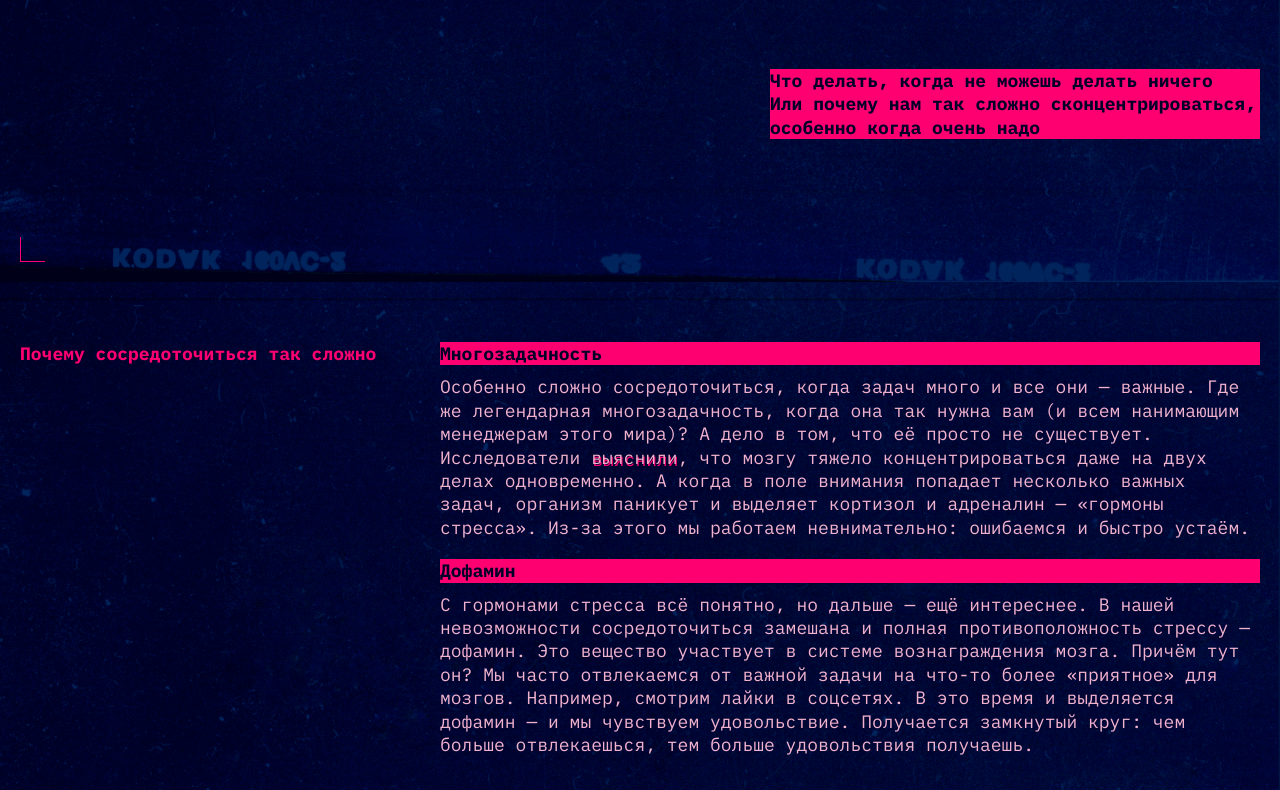
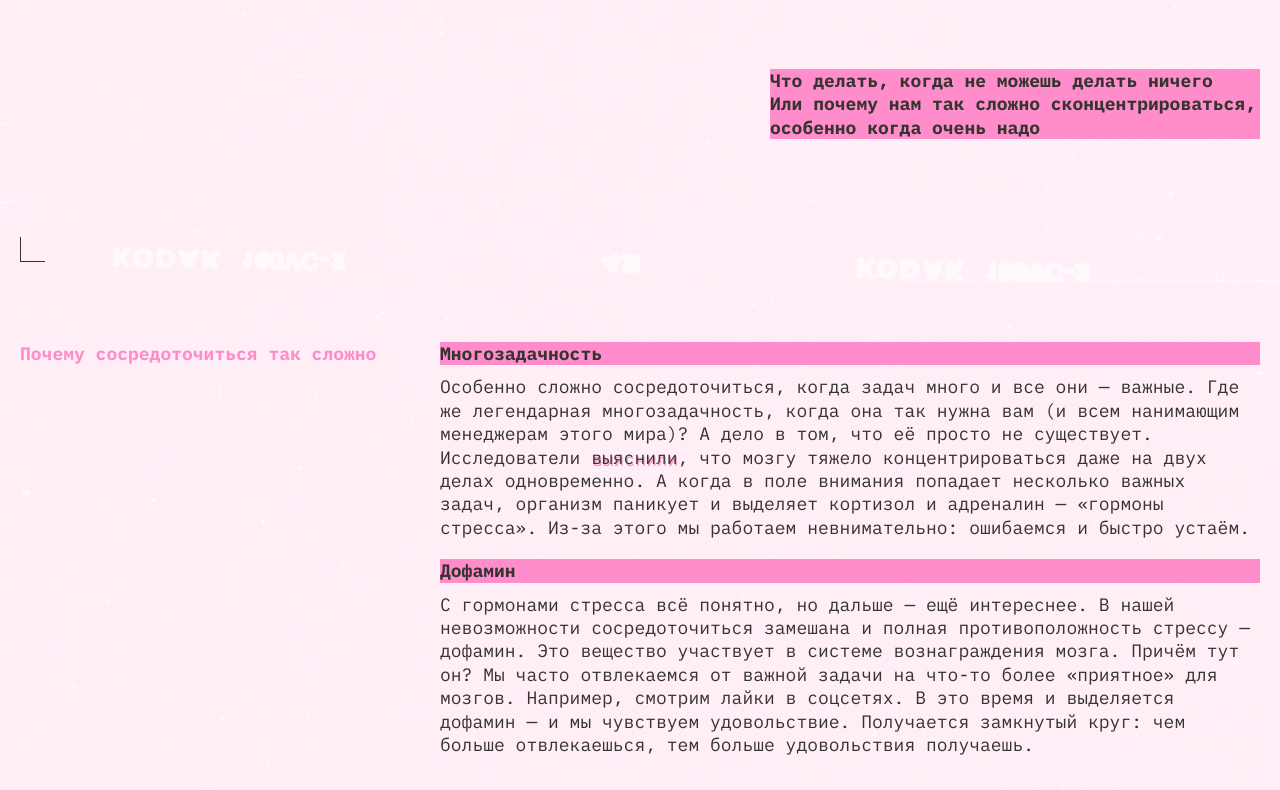
Before and after one commit to DashaShmi/slozhno-sosredotochitsya, a plain HTML site: page index.html in a window 1280 px wide. Shown: the part 518-1308 px from the top of the page. Drawn offline with Linux system fonts and the light colour scheme.

Commit message:
добавила медиазапрос на проверку темы пользователя

```diff
--- a/styles/dark.css
+++ b/styles/dark.css
@@ -9,12 +9,14 @@
     Так стили написанные ниже будут иметь больший вес,
     чем стили в медиазапросе предпочтений пользователя
   */
+  --bg-image: url(../images/cover-image-dark.png);
   --bg-color: #000028;
   --text-color: #f1b2ce;
   --main-color: #ff0070;
   --accent-color: #db00ff;
+  --nav-color: #ff0070;
   --text-color-accent: #000028;
-  --nav-color: #ff0070;
-  --main-font: "IBM Plex Mono", serif;
+  --main-font: "IBM Plex Mono", monospace, serif;
+  --opacity-border: rgba(255, 0, 112, 0.4);
   --triangle-color: #ff0070;
 }
--- a/styles/light.css
+++ b/styles/light.css
@@ -20,6 +20,20 @@
   --triangle-color: #353430;
 }
 
+@media (prefers-color-scheme: light) {
+  :root {
+    --bg-image: url(../images/cover-image-light.png);
+    --bg-color: #fff1f7;
+    --text-color: #353430;
+    --accent-color: #ffc2e6;
+    --main-color: #ff8dcb;
+    --nav-color: #353430;
+    --text-color-accent: #353430;
+    --opacity-border: rgba(50, 49, 45, 0.4);
+    --triangle-color: #353430;
+  }
+}
+
 .page.theme_light .rec {
   display: none;
 }
```
